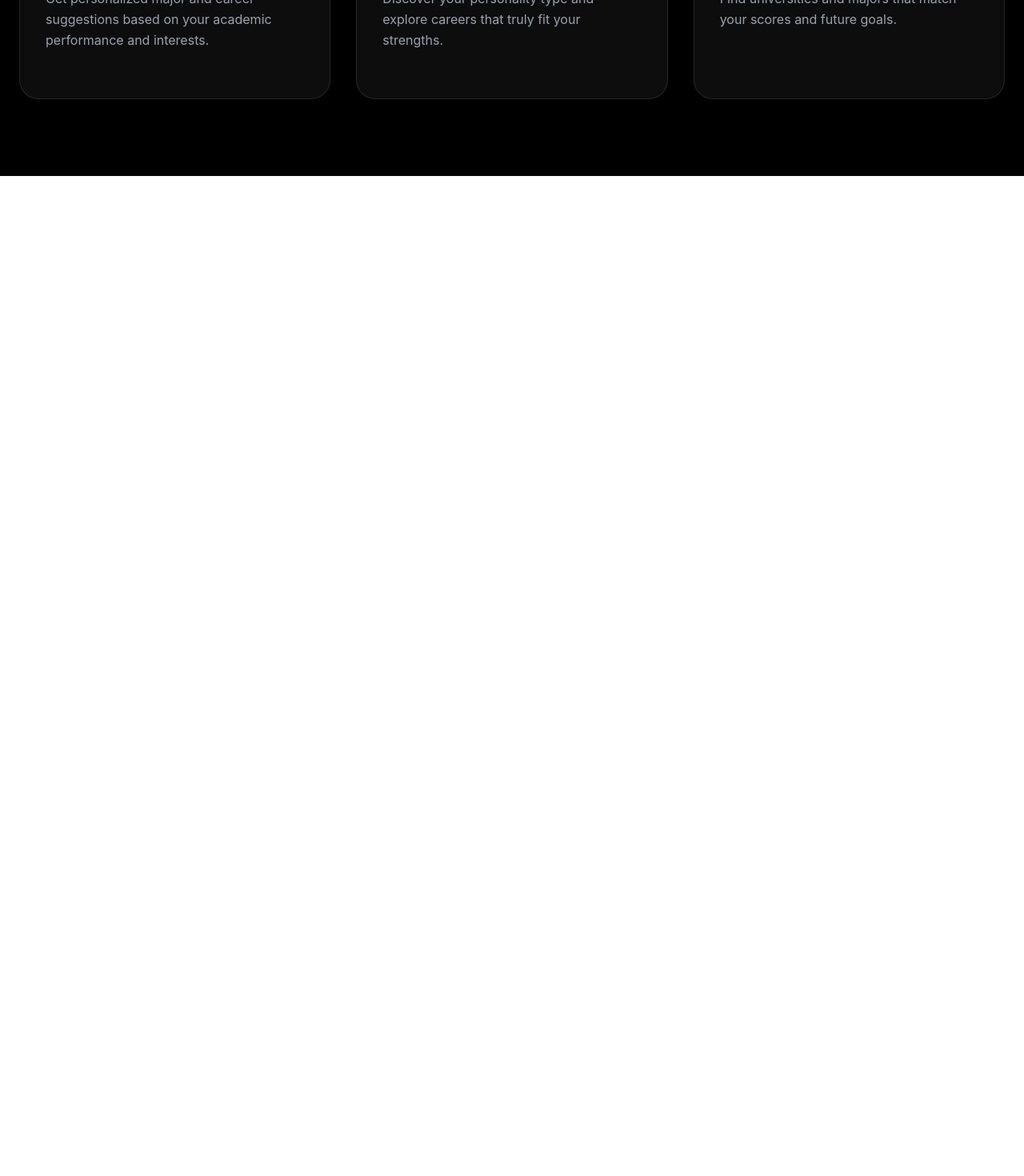
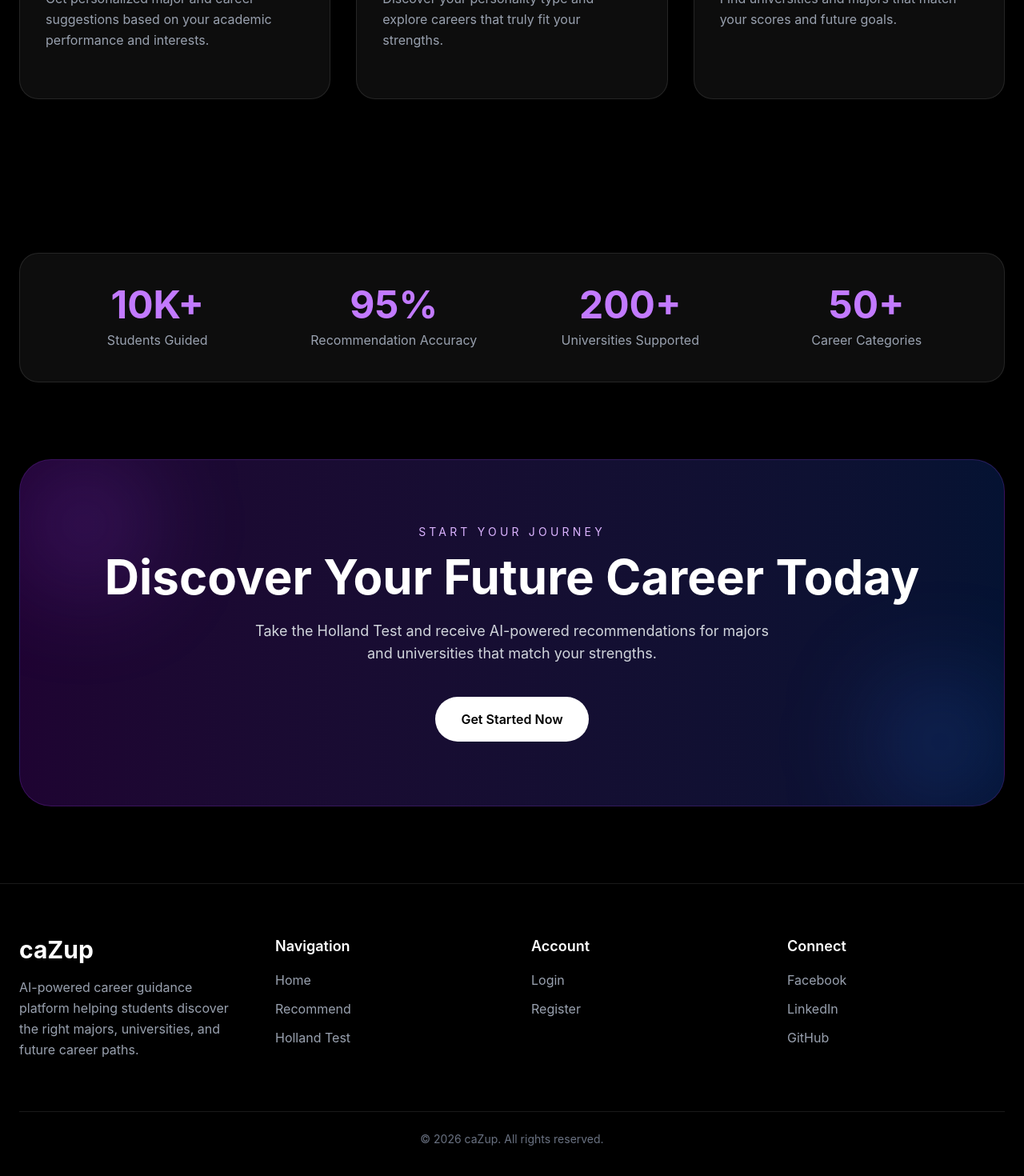
Before and after one commit to nguyenketri/career-orientation-web, a React app in the folder frontend/: page / in a window 1280 px wide. Shown: the part 1272-2742 px from the top of the page at 80% size. Before the commit the page ends 1492 px from the top, so only its background shows below. Built offline with nearby package versions, Linux system fonts and the light colour scheme; the HTML template or start-up script is replaced by a standard one.

Commit message:
feat(homepage): build responsive footer section
- add startup-style footer
- create navigation and social links
- complete homepage landing structure

```diff
--- /dev/null
+++ b/frontend/src/components/Footer.jsx
@@ -0,0 +1,79 @@
+import { Link } from "react-router-dom";
+
+const Footer = () => {
+  return (
+    <footer className="border-t border-white/10 bg-black px-6 py-16 text-white">
+      <div className="mx-auto grid max-w-7xl gap-12 md:grid-cols-2 lg:grid-cols-4">
+        {/* Brand */}
+        <div>
+          <h2 className="mb-4 text-3xl font-bold">caZup</h2>
+
+          <p className="leading-relaxed text-gray-400">
+            AI-powered career guidance platform helping students discover the
+            right majors, universities, and future career paths.
+          </p>
+        </div>
+
+        {/* Navigation */}
+        <div>
+          <h3 className="mb-4 text-lg font-semibold">Navigation</h3>
+
+          <div className="flex flex-col gap-3 text-gray-400">
+            <Link to="/" className="hover:text-white transition">
+              Home
+            </Link>
+
+            <Link to="/recommend" className="hover:text-white transition">
+              Recommend
+            </Link>
+
+            <Link to="/holland" className="hover:text-white transition">
+              Holland Test
+            </Link>
+          </div>
+        </div>
+
+        {/* Account */}
+        <div>
+          <h3 className="mb-4 text-lg font-semibold">Account</h3>
+
+          <div className="flex flex-col gap-3 text-gray-400">
+            <Link to="/login" className="hover:text-white transition">
+              Login
+            </Link>
+
+            <Link to="/register" className="hover:text-white transition">
+              Register
+            </Link>
+          </div>
+        </div>
+
+        {/* Social */}
+        <div>
+          <h3 className="mb-4 text-lg font-semibold">Connect</h3>
+
+          <div className="flex flex-col gap-3 text-gray-400">
+            <a href="#" className="hover:text-white transition">
+              Facebook
+            </a>
+
+            <a href="#" className="hover:text-white transition">
+              LinkedIn
+            </a>
+
+            <a href="#" className="hover:text-white transition">
+              GitHub
+            </a>
+          </div>
+        </div>
+      </div>
+
+      {/* Bottom */}
+      <div className="mx-auto mt-16 max-w-7xl border-t border-white/10 pt-6 text-center text-sm text-gray-500">
+        © 2026 caZup. All rights reserved.
+      </div>
+    </footer>
+  );
+};
+
+export default Footer;
--- /dev/null
+++ b/frontend/src/components/StatsSection.jsx
@@ -0,0 +1,69 @@
+const stats = [
+  {
+    number: "10K+",
+    label: "Students Guided",
+  },
+  {
+    number: "95%",
+    label: "Recommendation Accuracy",
+  },
+  {
+    number: "200+",
+    label: "Universities Supported",
+  },
+  {
+    number: "50+",
+    label: "Career Categories",
+  },
+];
+
+const StatsSection = () => {
+  return (
+    <section className="bg-black px-6 py-24 text-white">
+      <div className="mx-auto max-w-7xl">
+        {/* Stats */}
+        <div className="mb-24 grid gap-8 rounded-3xl border border-white/10 bg-white/5 p-10 backdrop-blur-lg md:grid-cols-2 lg:grid-cols-4">
+          {stats.map((stat, index) => (
+            <div key={index} className="text-center">
+              <h3 className="mb-2 text-4xl font-bold text-purple-400 md:text-5xl">
+                {stat.number}
+              </h3>
+
+              <p className="text-gray-400">{stat.label}</p>
+            </div>
+          ))}
+        </div>
+
+        {/* CTA */}
+        <div className="relative overflow-hidden rounded-[40px] border border-purple-500/20 bg-gradient-to-r from-purple-600/20 to-blue-600/20 px-8 py-20 text-center">
+          {/* Glow */}
+          <div className="absolute left-0 top-0 h-40 w-40 rounded-full bg-purple-500/20 blur-3xl"></div>
+
+          <div className="absolute bottom-0 right-0 h-40 w-40 rounded-full bg-blue-500/20 blur-3xl"></div>
+
+          {/* Content */}
+          <div className="relative z-10">
+            <p className="mb-4 text-sm uppercase tracking-[0.3em] text-purple-300">
+              Start Your Journey
+            </p>
+
+            <h2 className="mb-6 text-4xl font-bold md:text-6xl">
+              Discover Your Future Career Today
+            </h2>
+
+            <p className="mx-auto mb-10 max-w-2xl text-lg text-gray-300">
+              Take the Holland Test and receive AI-powered recommendations for
+              majors and universities that match your strengths.
+            </p>
+
+            <button className="rounded-full bg-white px-8 py-4 font-semibold text-black transition hover:scale-105">
+              Get Started Now
+            </button>
+          </div>
+        </div>
+      </div>
+    </section>
+  );
+};
+
+export default StatsSection;
--- a/frontend/src/pages/HomePage.jsx
+++ b/frontend/src/pages/HomePage.jsx
@@ -1,6 +1,8 @@
 import Navbar from "../components/Navbar";
 import HeroSection from "../components/HeroSection";
 import FeatureSection from "../components/FeatureSection";
+import StatsSection from "../components/StatsSection";
+import Footer from "../components/Footer";
 
 const HomePage = () => {
   return (
@@ -8,6 +10,8 @@ const HomePage = () => {
       <Navbar />
       <HeroSection />
       <FeatureSection />
+      <StatsSection />
+      <Footer />
     </div>
   );
 };
```
